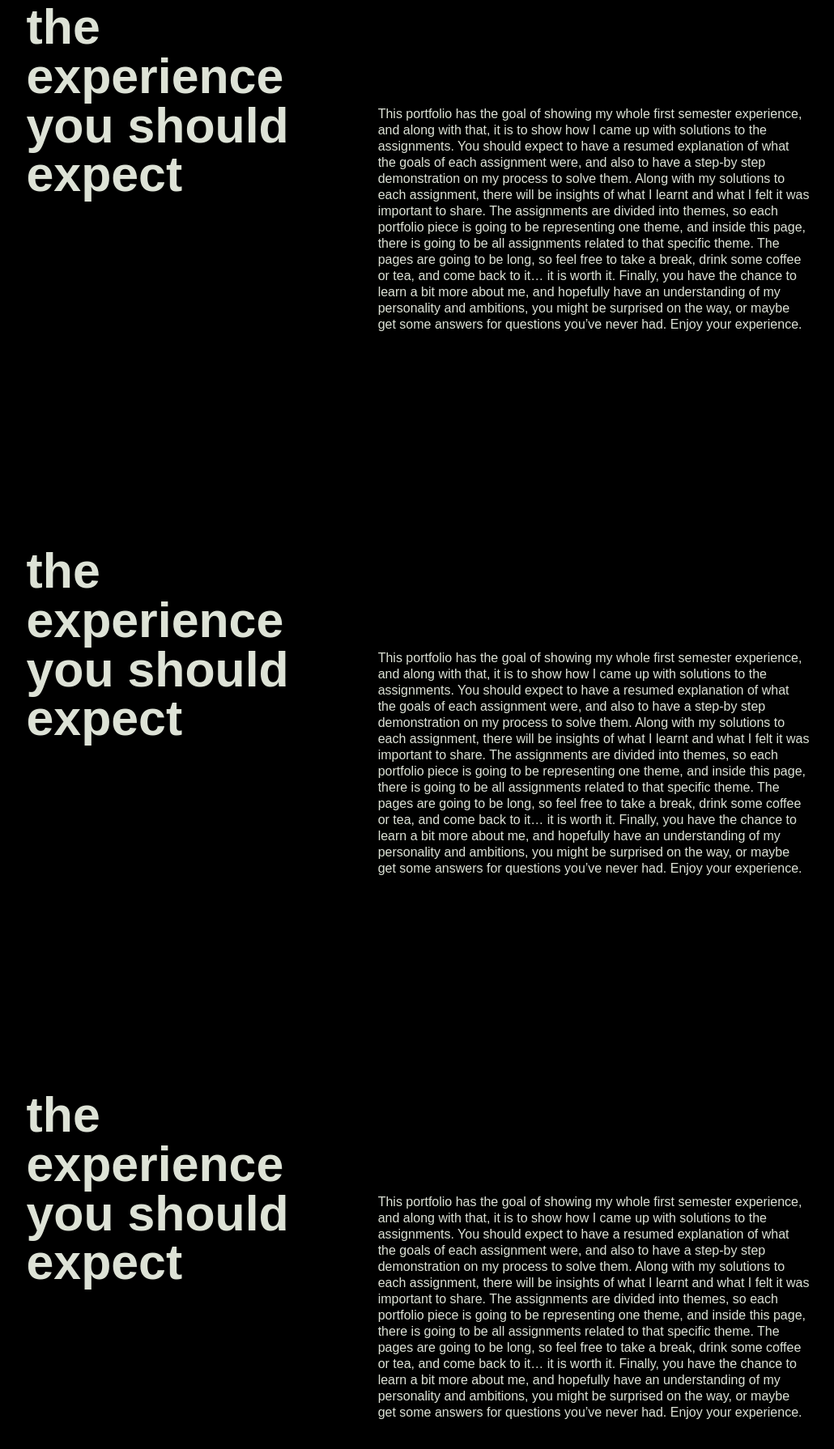
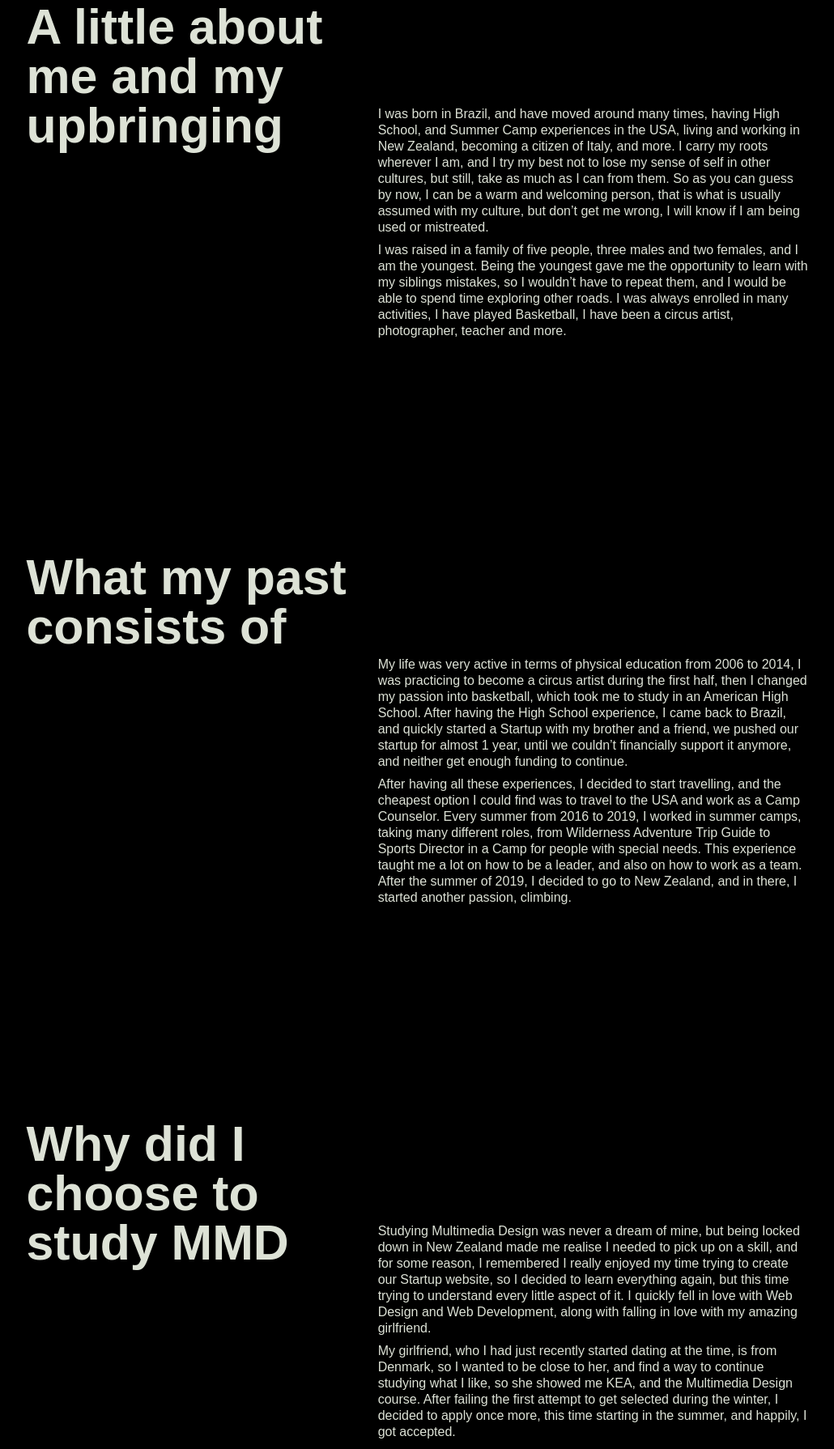
Before and after one commit to Zagoman/mmd-portfolio__1st-sem, a plain HTML site: page about.html in a window 1280 px wide. Shown: the part 925-2715 px from the top of the page at 81% size, without its empty margins (76-1106 px from the left). Drawn offline with Linux system fonts and the light colour scheme; a web font is replaced by a local one.

Commit message:
pre-check

```diff
--- a/about.html
+++ b/about.html
@@ -10,7 +10,9 @@
   <body>
     <header class="grid">
       <nav class="nav">
-        <a href="./" class="nav-logo"><img src="./media/Logo.svg" alt="logo"></a>
+        <a href="./" class="nav-logo"
+          ><img src="./media/Logo.svg" alt="logo"
+        /></a>
         <ul class="nav__links is--hidden">
           <li><a href="./">Home</a></li>
           <li><a href="./about.html" class="current">About me</a></li>
@@ -30,88 +32,84 @@
     </header>
     <main>
       <section class="exp grid">
-        <h2 class="exp__title">the experience you should expect</h2>
-        <p class="exp__body">
-          This portfolio has the goal of showing my whole first semester
-          experience, and along with that, it is to show how I came up with
-          solutions to the assignments. You should expect to have a resumed
-          explanation of what the goals of each assignment were, and also to
-          have a step-by step demonstration on my process to solve them. Along
-          with my solutions to each assignment, there will be insights of what I
-          learnt and what I felt it was important to share. The assignments are
-          divided into themes, so each portfolio piece is going to be
-          representing one theme, and inside this page, there is going to be all
-          assignments related to that specific theme. The pages are going to be
-          long, so feel free to take a break, drink some coffee or tea, and come
-          back to it… it is worth it. Finally, you have the chance to learn a
-          bit more about me, and hopefully have an understanding of my
-          personality and ambitions, you might be surprised on the way, or maybe
-          get some answers for questions you’ve never had. Enjoy your
-          experience.
-        </p>
+        <h2 class="exp__title">A little about me and my upbringing</h2>
+        <div class="exp__body">
+          <p>
+            I was born in Brazil, and have moved around many times, having High
+            School, and Summer Camp experiences in the USA, living and working
+            in New Zealand, becoming a citizen of Italy, and more. I carry my
+            roots wherever I am, and I try my best not to lose my sense of self
+            in other cultures, but still, take as much as I can from them. So as
+            you can guess by now, I can be a warm and welcoming person, that is
+            what is usually assumed with my culture, but don’t get me wrong, I
+            will know if I am being used or mistreated.
+          </p>
+          <p>
+            I was raised in a family of five people, three males and two
+            females, and I am the youngest. Being the youngest gave me the
+            opportunity to learn with my siblings mistakes, so I wouldn’t have
+            to repeat them, and I would be able to spend time exploring other
+            roads. I was always enrolled in many activities, I have played
+            Basketball, I have been a circus artist, photographer, teacher and
+            more.
+          </p>
+        </div>
       </section>
       <section class="exp grid">
-        <h2 class="exp__title">the experience you should expect</h2>
-        <p class="exp__body">
-          This portfolio has the goal of showing my whole first semester
-          experience, and along with that, it is to show how I came up with
-          solutions to the assignments. You should expect to have a resumed
-          explanation of what the goals of each assignment were, and also to
-          have a step-by step demonstration on my process to solve them. Along
-          with my solutions to each assignment, there will be insights of what I
-          learnt and what I felt it was important to share. The assignments are
-          divided into themes, so each portfolio piece is going to be
-          representing one theme, and inside this page, there is going to be all
-          assignments related to that specific theme. The pages are going to be
-          long, so feel free to take a break, drink some coffee or tea, and come
-          back to it… it is worth it. Finally, you have the chance to learn a
-          bit more about me, and hopefully have an understanding of my
-          personality and ambitions, you might be surprised on the way, or maybe
-          get some answers for questions you’ve never had. Enjoy your
-          experience.
-        </p>
+        <h2 class="exp__title">What my past consists of</h2>
+        <div class="exp__body">
+          <p>
+            My life was very active in terms of physical education from 2006 to
+            2014, I was practicing to become a circus artist during the first
+            half, then I changed my passion into basketball, which took me to
+            study in an American High School. After having the High School
+            experience, I came back to Brazil, and quickly started a Startup
+            with my brother and a friend, we pushed our startup for almost 1
+            year, until we couldn’t financially support it anymore, and neither
+            get enough funding to continue.
+          </p>
+          <p>
+            After having all these experiences, I decided to start travelling,
+            and the cheapest option I could find was to travel to the USA and
+            work as a Camp Counselor. Every summer from 2016 to 2019, I worked
+            in summer camps, taking many different roles, from Wilderness
+            Adventure Trip Guide to Sports Director in a Camp for people with
+            special needs. This experience taught me a lot on how to be a
+            leader, and also on how to work as a team. After the summer of 2019,
+            I decided to go to New Zealand, and in there, I started another
+            passion, climbing.
+          </p>
+        </div>
       </section>
       <section class="exp grid">
-        <h2 class="exp__title">the experience you should expect</h2>
-        <p class="exp__body">
-          This portfolio has the goal of showing my whole first semester
-          experience, and along with that, it is to show how I came up with
-          solutions to the assignments. You should expect to have a resumed
-          explanation of what the goals of each assignment were, and also to
-          have a step-by step demonstration on my process to solve them. Along
-          with my solutions to each assignment, there will be insights of what I
-          learnt and what I felt it was important to share. The assignments are
-          divided into themes, so each portfolio piece is going to be
-          representing one theme, and inside this page, there is going to be all
-          assignments related to that specific theme. The pages are going to be
-          long, so feel free to take a break, drink some coffee or tea, and come
-          back to it… it is worth it. Finally, you have the chance to learn a
-          bit more about me, and hopefully have an understanding of my
-          personality and ambitions, you might be surprised on the way, or maybe
-          get some answers for questions you’ve never had. Enjoy your
-          experience.
-        </p>
+        <h2 class="exp__title">Why did I choose to study MMD</h2>
+        <div class="exp__body">
+          <p>
+            Studying Multimedia Design was never a dream of mine, but being
+            locked down in New Zealand made me realise I needed to pick up on a
+            skill, and for some reason, I remembered I really enjoyed my time
+            trying to create our Startup website, so I decided to learn
+            everything again, but this time trying to understand every little
+            aspect of it. I quickly fell in love with Web Design and Web
+            Development, along with falling in love with my amazing girlfriend.
+          </p>
+          <p>
+            My girlfriend, who I had just recently started dating at the time,
+            is from Denmark, so I wanted to be close to her, and find a way to
+            continue studying what I like, so she showed me KEA, and the
+            Multimedia Design course. After failing the first attempt to get
+            selected during the winter, I decided to apply once more, this time
+            starting in the summer, and happily, I got accepted.
+          </p>
+        </div>
       </section>
       <section class="exp grid">
-        <h2 class="exp__title">the experience you should expect</h2>
-        <p class="exp__body">
-          This portfolio has the goal of showing my whole first semester
-          experience, and along with that, it is to show how I came up with
-          solutions to the assignments. You should expect to have a resumed
-          explanation of what the goals of each assignment were, and also to
-          have a step-by step demonstration on my process to solve them. Along
-          with my solutions to each assignment, there will be insights of what I
-          learnt and what I felt it was important to share. The assignments are
-          divided into themes, so each portfolio piece is going to be
-          representing one theme, and inside this page, there is going to be all
-          assignments related to that specific theme. The pages are going to be
-          long, so feel free to take a break, drink some coffee or tea, and come
-          back to it… it is worth it. Finally, you have the chance to learn a
-          bit more about me, and hopefully have an understanding of my
-          personality and ambitions, you might be surprised on the way, or maybe
-          get some answers for questions you’ve never had. Enjoy your
-          experience.
-        </p>
+        <h2 class="exp__title">CV</h2>
+        <div class="cv">
+          <a href="./media/cv-Lucas-zago.pdf" class="btn" target="_blank"
+            >View my CV</a
+          >
+        </div>
       </section>
     </main>
     <footer class="grid">
--- a/style/style.css
+++ b/style/style.css
@@ -323,6 +323,10 @@ article {
   grid-column: 1/-1;
   grid-row: 3/4;
 }
+.cv {
+  grid-row: 2/3;
+  grid-column: 1/-1;
+}
 /* !!!!!!!!!!!!!!!
  !!! Addons
  !!!!!!!!!! */
@@ -465,6 +469,10 @@ article {
   .sec > img {
     grid-column: 3/-1;
     grid-row: 1/4;
+  }
+  .cv {
+    grid-row: 2/3;
+    grid-column: 1/-1;
   }
 }
 /* ? Dekstop View */
@@ -644,4 +652,8 @@ article {
     margin-top: var(--sp_md);
     display: inline-block;
   }
+  .cv {
+    grid-row: 2/3;
+    grid-column: 2/-1;
+  }
 }
```
Also changed, not shown: basic-content.html (+2 -2 lines), basic-ux.html (+2 -2 lines), 1 other file.
